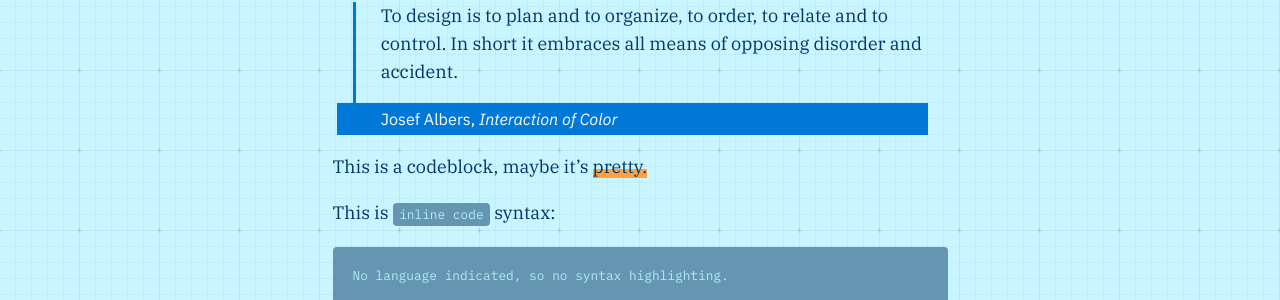
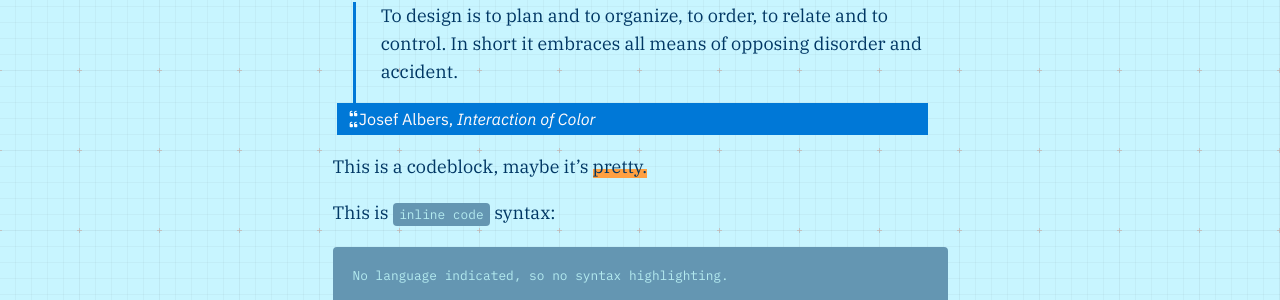
Before and after one commit to Fafau06/fafau06.github.io, a Jekyll site: the page built from _posts/2026-07-27-test-post.md, in a window 1280 px wide. Shown: the part 490-790 px from the top of the page. Built offline with Jekyll 4.4.1, drawn with Linux system fonts in a browser that asks for light colours; nearby versions of some CDN libraries; some web fonts are replaced.

Commit message:
Update _base.scss

```diff
--- a/_sass/_base.scss
+++ b/_sass/_base.scss
@@ -198,6 +198,7 @@ blockquote::after
 
 blockquote span::before
 {
+	content: "";
     margin-left: -6%;
     padding-right: 2%;
 
```
